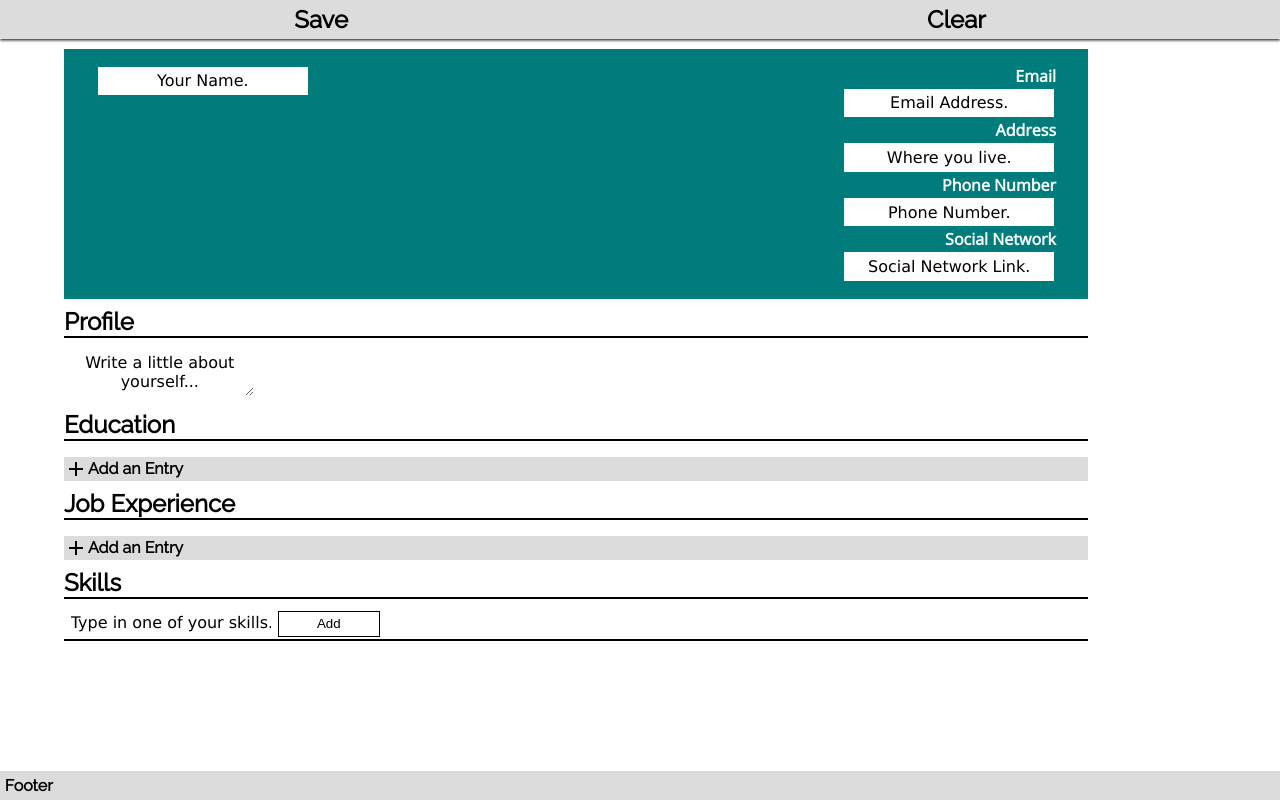
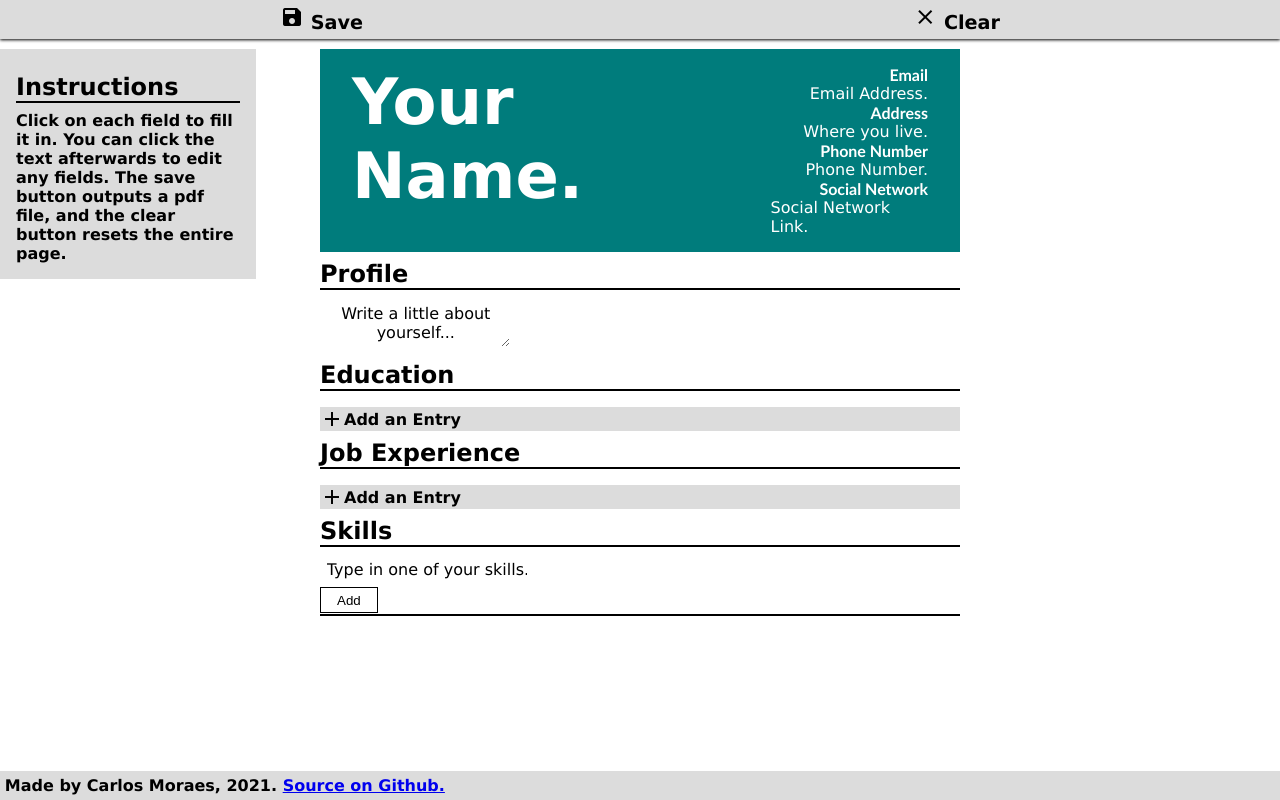
Before and after one commit to carloshrm/make-cv-tool, a React (Create React App) app: page / in a window 1280 px wide. Built offline with nearby package versions, Linux system fonts and the light colour scheme.

Commit message:
fixing CSS

```diff
--- a/public/index.html
+++ b/public/index.html
@@ -4,14 +4,10 @@
     <meta charset="utf-8" />
     <meta name="viewport" content="width=device-width, initial-scale=1" />
     <meta name="theme-color" content="#000000" />
-    <meta name="tool for writing and generating a CV" content="Make-a-CV Tool" />
-
-    <link rel="manifest" href="%PUBLIC_URL%/manifest.json" />
-    <link href="https://fonts.googleapis.com/icon?family=Material+Icons" rel="stylesheet" />
-    <link
-      rel="stylesheet"
-      href="https://fonts.googleapis.com/css?family=Roboto:300,400,500,700&display=swap"
-    />
+    <meta name="a tool for generating a CV" content="Make-a-CV Tool" />
+    <link rel="preconnect" href="https://fonts.googleapis.com" />
+    <link rel="preconnect" href="https://fonts.gstatic.com" crossorigin />
+    <link rel="stylesheet" href="https://fonts.googleapis.com/icon?family=Material+Icons" />
 
     <title>Make-A-CV</title>
   </head>
--- a/src/App.js
+++ b/src/App.js
@@ -1,10 +1,10 @@
-import { cloneElement, useEffect } from "react";
 import "./styles/App.css";
 import EducationInfo from "./components/EducationInfo";
 import JobInfo from "./components/JobInfo";
 import PersonalInfo from "./components/PersonalInfo";
 import SkillsHobbies from "./components/SkillsHobbies";
 import { jsPDF } from "jspdf";
+import SVGicon from "@material-ui/core/Icon";
 
 function App() {
   function resetToDefault() {
@@ -13,20 +13,21 @@ function App() {
   }
 
   function saveCV() {
+    window.scrollTo(0, 0);
     let CV = document.getElementById("main_resume").cloneNode(true);
+
     CV.id = "";
-    CV.style.width = "595px";
+    CV.style.width = "600px";
 
     const file = new jsPDF({
       format: "a4",
       unit: "pt",
     });
-    window.scrollTo(0, 0);
     file.html(CV, {
       callback: function (file) {
         file.save();
       },
-      filename: "test",
+      filename: "CV",
       html2canvas: {
         scale: 1,
         ignoreElements: (el) => el.className.includes("_inputField"),
@@ -37,9 +38,20 @@ function App() {
   return (
     <>
       <ul id="top_nav">
-        <li onClick={saveCV}>Save</li>
-        <li onClick={resetToDefault}>Clear</li>
+        <li onClick={saveCV}>
+          <SVGicon>save</SVGicon> Save
+        </li>
+        <li onClick={resetToDefault}>
+          <SVGicon>clearall</SVGicon> Clear
+        </li>
       </ul>
+      <div id="instructions">
+        <h3>Instructions</h3>
+        <h4>
+          Click on each field to fill it in. You can click the text afterwards to edit any fields.
+          The save button outputs a pdf file, and the clear button resets the entire page.
+        </h4>
+      </div>
       <div id="main_resume">
         <PersonalInfo />
         <EducationInfo />
@@ -47,7 +59,8 @@ function App() {
         <SkillsHobbies />
       </div>
       <div id="footer">
-        <footer>Footer</footer>
+        Made by Carlos Moraes, 2021.{" "}
+        <a href="https://github.com/carloshrm/make-cv-tool">Source on Github.</a>
       </div>
     </>
   );
--- a/src/components/InputField.js
+++ b/src/components/InputField.js
@@ -4,11 +4,9 @@ function InputField({ dataValue, setDataFunction, fieldType, displaySwitch, styl
   const inputRef = React.createRef();
   const displayRef = React.createRef();
 
-  function editField() {
+  function swapVisibility() {
     if (displaySwitch === undefined) return;
     if (inputRef.current.value.trim() === "") return;
-    inputRef.current.style.display = displaySwitch ? "none" : "block";
-    displayRef.current.style.display = displaySwitch ? "block" : "none";
     displaySwitch = !displaySwitch;
   }
 
@@ -16,7 +14,7 @@ function InputField({ dataValue, setDataFunction, fieldType, displaySwitch, styl
     <>
       <input
         className={"_inputField"}
-        onBlur={editField}
+        onBlur={swapVisibility}
         onKeyDown={(e) => {
           if (e.key === "Enter" || e.key === "Escape") e.target.blur();
         }}
@@ -25,9 +23,15 @@ function InputField({ dataValue, setDataFunction, fieldType, displaySwitch, styl
         minLength="1"
         placeholder={dataValue}
         value={dataValue}
+        style={{ display: displaySwitch ? "none" : "block" }}
         onChange={(e) => setDataFunction(e.target.value)}
       />
-      <p style={{ display: "none" }} className={style} ref={displayRef} onClick={editField}>
+      <p
+        style={{ display: displaySwitch ? "block" : "none" }}
+        className={style}
+        ref={displayRef}
+        onClick={swapVisibility}
+      >
         {dataValue}
       </p>
     </>
--- a/src/components/PersonalInfo.js
+++ b/src/components/PersonalInfo.js
@@ -88,6 +88,7 @@ function PersonalInfo() {
           />
           <span>Social Network</span>
           <InputField
+            style={styles.info}
             dataValue={personalInfo.socialNetwork}
             setDataFunction={(val) => setInfo({ ...personalInfo, socialNetwork: val })}
             fieldType="text"
--- a/src/styles/App.css
+++ b/src/styles/App.css
@@ -1,18 +1,23 @@
-@import url("https://fonts.googleapis.com/css2?family=Open+Sans&display=swap");
-@import url("https://fonts.googleapis.com/css2?family=Raleway&display=swap");
-
 body {
   -webkit-font-smoothing: antialiased;
   -moz-osx-font-smoothing: grayscale;
-  font-family: "Raleway", sans-serif;
+  font-family: "Verdana";
+}
+
+#instructions {
+  position: absolute;
+  left: 0;
+  background-color: gainsboro;
+  padding: 1rem;
+  overflow: hidden;
+  width: 20vw;
 }
 
 #main_resume {
   display: flex;
   flex-direction: column;
-  width: 80vw;
-
-  margin: 0 4rem 6rem 4rem;
+  width: 50%;
+  margin: 0 auto 10rem auto;
 }
 #top_nav {
   display: flex;
@@ -23,7 +28,7 @@ body {
   padding: 0.3rem;
   margin-bottom: 10px;
   width: 100vw;
-  font-size: 1.5rem;
+  font-size: 1.2rem;
   justify-content: space-around;
   box-shadow: 0 1px 3px black;
 }
@@ -62,5 +67,6 @@ h3 {
 span {
   text-align: left;
   font-weight: bold;
-  font-family: "Open Sans", sans-serif;
+  font-family: "Calibri";
+  font-size: 1rem;
 }
--- a/src/styles/SkillsHobbies.module.css
+++ b/src/styles/SkillsHobbies.module.css
@@ -7,7 +7,6 @@
   border: solid 1px black;
   padding: 0.3rem 1rem;
   margin: 1px auto;
-  width: 10%;
 }
 
 .skills_and_hobbies li {
```
Also changed, not shown: src/index.js (+6 -6 lines), src/styles/index.css (renamed from src/index.css), 1 other file (tests, documents, lock files or other folders).
